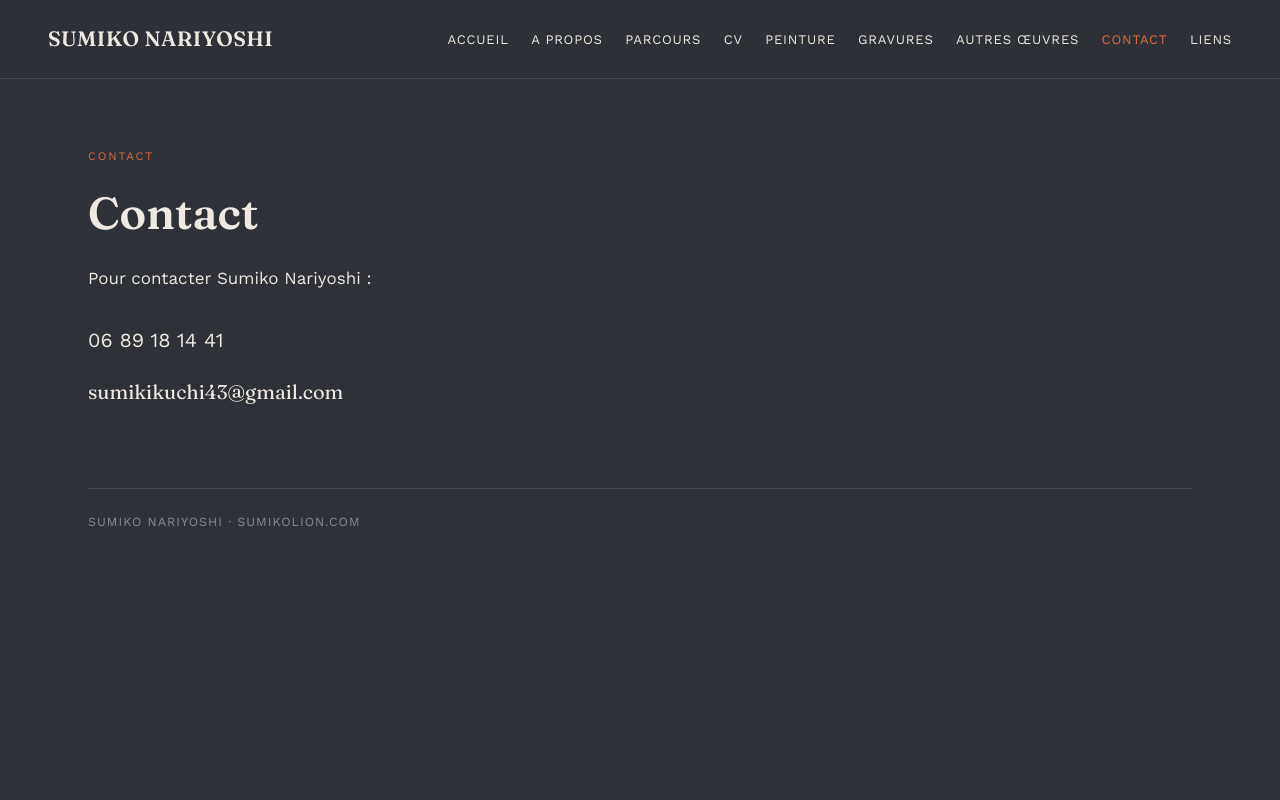
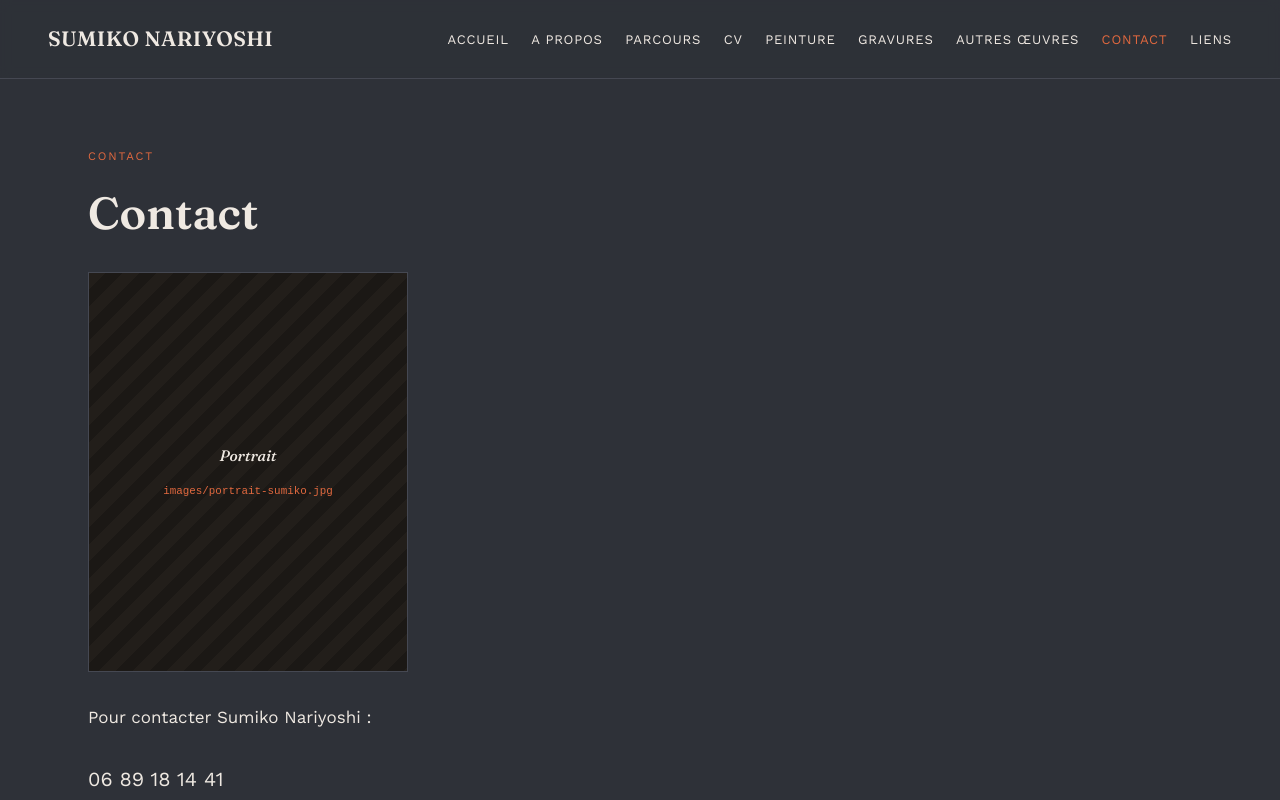
Before and after one commit to Timecode94/Sumikolion-site, a plain HTML site: page contact.html in a window 1280 px wide. Shown: the top 800 px of the page. Drawn offline with nearby package versions, Linux system fonts and the light colour scheme.

Commit message:
photo Sumiko
ajout de la photo sur la page conta

```diff
--- a/contact.html
+++ b/contact.html
@@ -27,6 +27,10 @@
 
 <p class="eyebrow">Contact</p>
 <h1>Contact</h1>
+<div class="photo-slot placeholder" data-src="images/portrait-sumiko.jpg" data-alt="Sumiko Nariyoshi" style="max-width:320px; margin:1.5rem 0 2rem;">
+  <span class="ph-label">Portrait</span>
+  <span class="ph-file">images/portrait-sumiko.jpg</span>
+</div>
 <p>Pour contacter Sumiko Nariyoshi :</p>
 <div class="contact-box">
 <p>06 89 18 14 41</p>
```
Also changed, not shown: images/images:portrait-sumiko.jpg (added).
